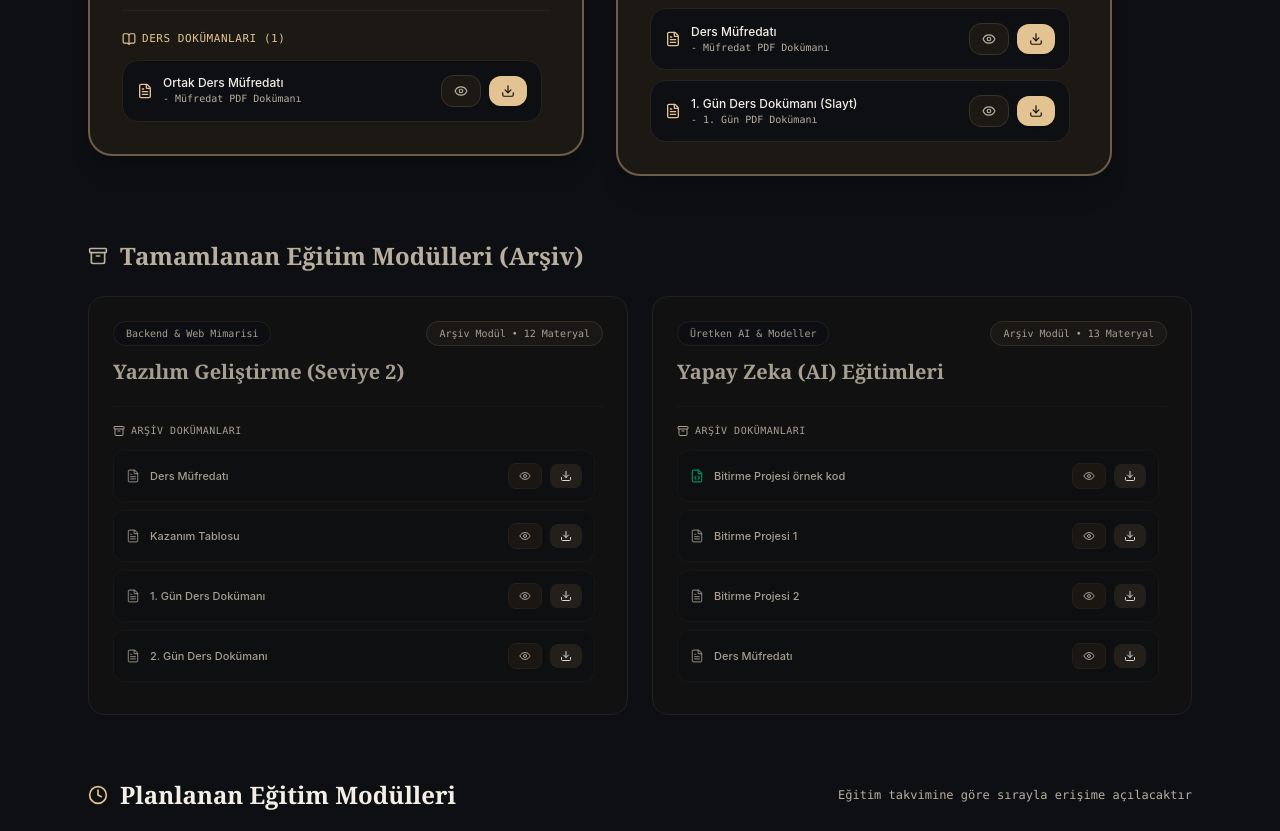
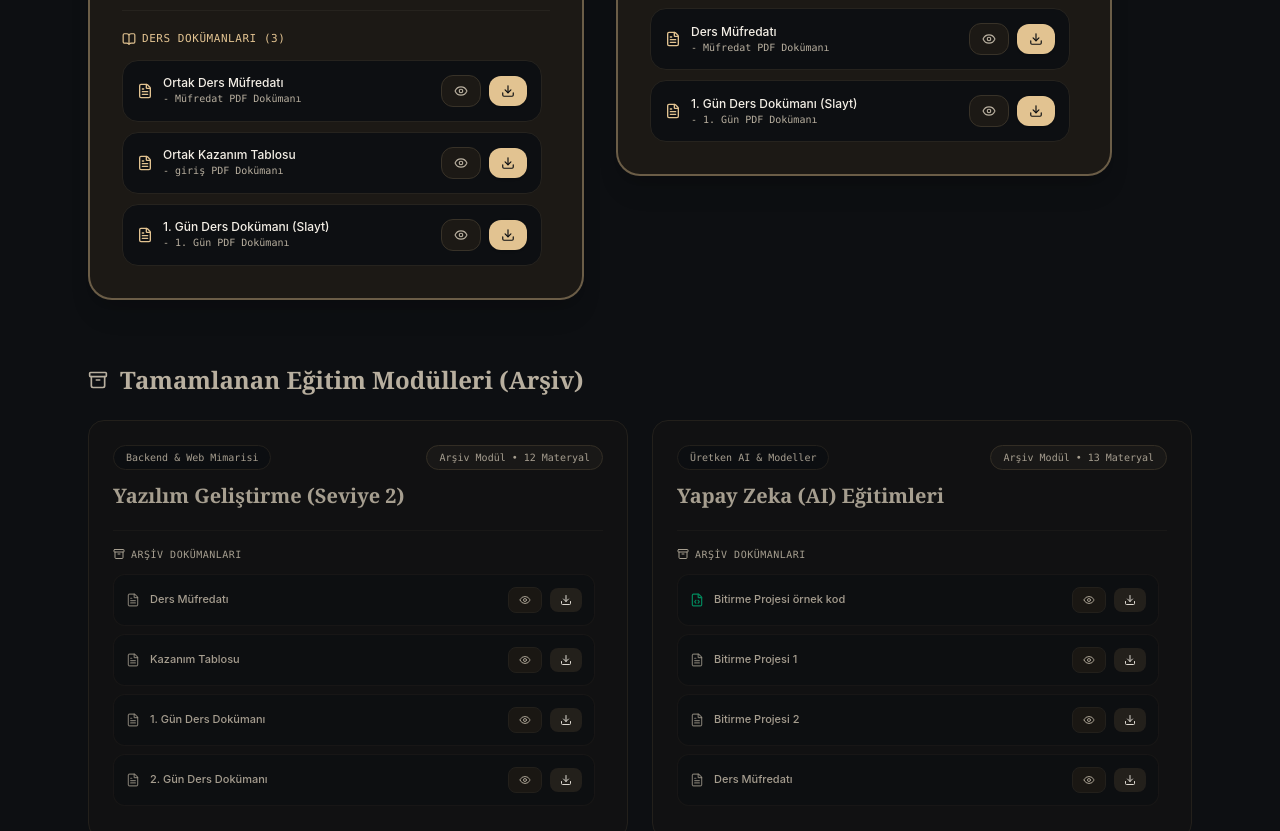
Before and after one commit to GokceSoylu/gokcedev-portfolio, a Next.js app: page / in a window 1280 px wide. Shown: the part 2400-3231 px from the top of the page. Built offline with nearby package versions, Linux system fonts and the light colour scheme.

Commit message:
siber güvenlik1.gün slaytları

```diff
--- a/src/app/page.tsx
+++ b/src/app/page.tsx
@@ -97,18 +97,18 @@ const TRAININGS: TrainingModule[] = [
                 url: '/materials/siber-prompt/mufredat.pdf',
                 downloadName: 'Siber_Guvenlik_Prompt_Muhendisligi_Mufredati.pdf',
                 week: 'Müfredat'
-                // },
-                // {
-                //     title: 'Ortak Kazanım Tablosu',
-                //     url: '/materials/siber-prompt/kazanim.pdf',
-                //     downloadName: 'Siber_Prompt_Kazanim_Tablosu.pdf',
-                //     week: 'Kazanım'
-                // },
-                // {
-                //     title: '1. Gün Ders Dokümanı (Slayt)',
-                //     url: '/materials/siber-prompt/hafta-1.pdf',
-                //     downloadName: 'Siber_Prompt_Gun_1.pdf',
-                //     week: '1. Gün'
+            },
+            {
+                title: 'Ortak Kazanım Tablosu',
+                url: '/materials/siber-prompt/Atölye Kurulum Rehberi.pdf',
+                downloadName: 'AtolyeKurulumRehberi.pdf',
+                week: 'giriş'
+            },
+            {
+                title: '1. Gün Ders Dokümanı (Slayt)',
+                url: '/materials/siber-prompt/hafta-1.pdf',
+                downloadName: 'Siber_Prompt_Gun_1.pdf',
+                week: '1. Gün'
             }
             // Yeni haftaları buraya ekleyebilirsin
         ]
```
Also changed, not shown: 2 other files (tests, documents, lock files or other folders).
